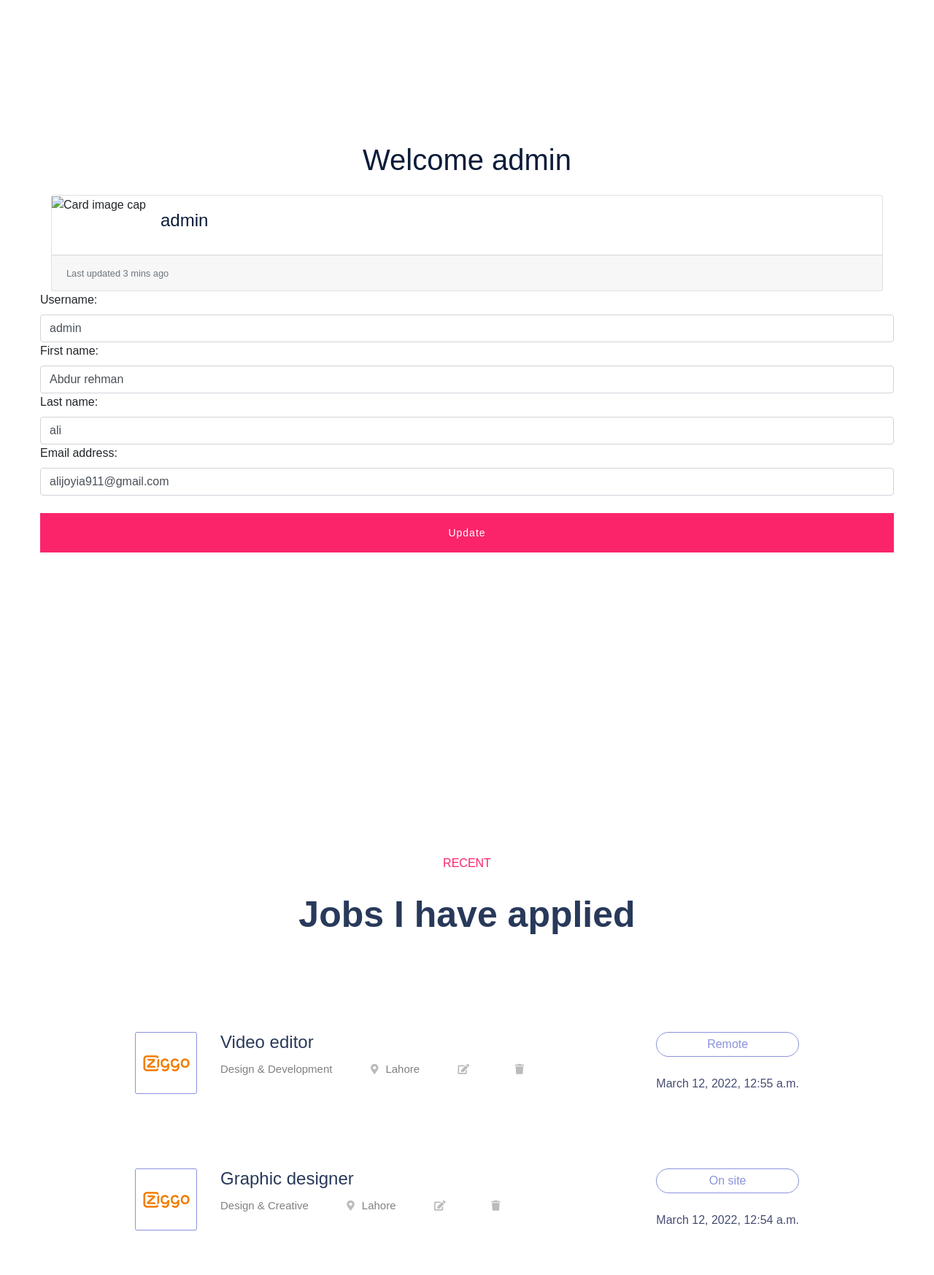
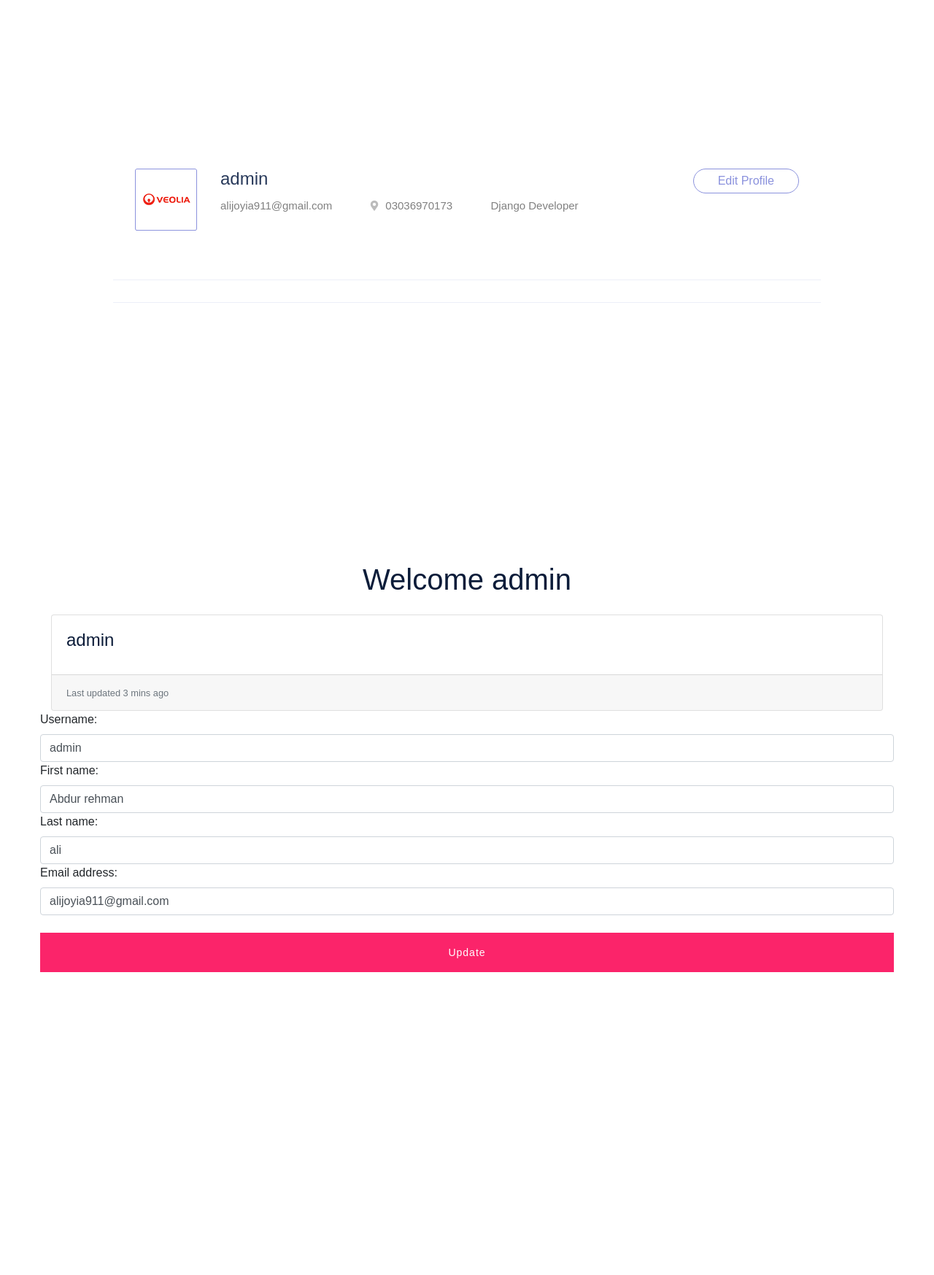
Before and after one commit to abdur-rehman-ali/instantHiring, a Django app: page /profile in a window 1280 px wide. Shown: the part 85-1832 px from the top of the page at 73% size. Run offline with Django 3.2, Linux system fonts and the light colour scheme; a user stored in the database is signed in; data comes from the database, SQL or seed files in the repository; both versions use the stored data as it was after the commit; some libraries are stand-ins or nearby versions; some web fonts are replaced.

Commit message:
Added default static image

```diff
--- a/main/templates/main/profile.html
+++ b/main/templates/main/profile.html
@@ -6,6 +6,52 @@ profile
 
 {% block body %}
 <!-- Section -->
+
+<section class="featured-job-area feature-padding">
+  <div class="container">
+    <!-- Section Tittle -->
+    <div class="row justify-content-center">
+      <div class="col-xl-10">
+
+       <!-- single-job-content -->
+       <div class="single-job-items mb-30">
+        <div class="job-items">
+          {% if request.user.studentprofile.profile_pic %}
+          <div class="company-img">
+            <a href="job_details.html"
+              ><img src="{{request.user.studentprofile.profile_pic.url}}" alt="" width="100px" height="100px"
+            /></a>
+          </div>
+          {% else %}
+          <div class="company-img">
+            <a href="job_details.html"
+              ><img src="{% static  'main/assets/img/icon/job-list4.png' %} " alt=""
+            /></a>
+          </div>
+          {% endif %}
+          <div class="job-tittle">
+            <a href="job_details.html"><h4>{{request.user.username}}</h4></a>
+            <ul>
+              <li>{{request.user.email}}</li>
+              <li>
+                <i class="fas fa-map-marker-alt"></i>03036970173
+              </li>
+              <li>Django Developer</li>
+            </ul>
+          </div>
+        </div>
+        <div class="items-link f-right">
+          <a href="job_details.html">Edit Profile</a>
+        </div>
+      </div>
+        <hr><hr>
+
+      </div>
+    </div>
+  </div>
+</section>
+
+
 <section class="container section-pad-t30">
   {% if request.user.is_authenticated %}
   <header class="major text-center">
@@ -19,9 +65,12 @@ profile
         <div class="col-12 mt-3">
             <div class="card">
                 <div class="card-horizontal" style="display: flex; flex: 1 1 auto;">
+
                     <div class="img-square-wrapper">
+                      {% if request.user.studentprofile.profile_pic %}
                         <img class="image-fluid" src="{{request.user.studentprofile.profile_pic.url}}" alt="Card image cap" height="180px"  width="300px">
-                    </div>
+                        {% endif %}
+                      </div>
                     <div class="card-body">
                         <h4 class="card-title">{{request.user.username}}</h4>
                         <p class="card-text">{{request.user.studentprofile.bio}}</p>
```
Also changed, not shown: db.sqlite3.
